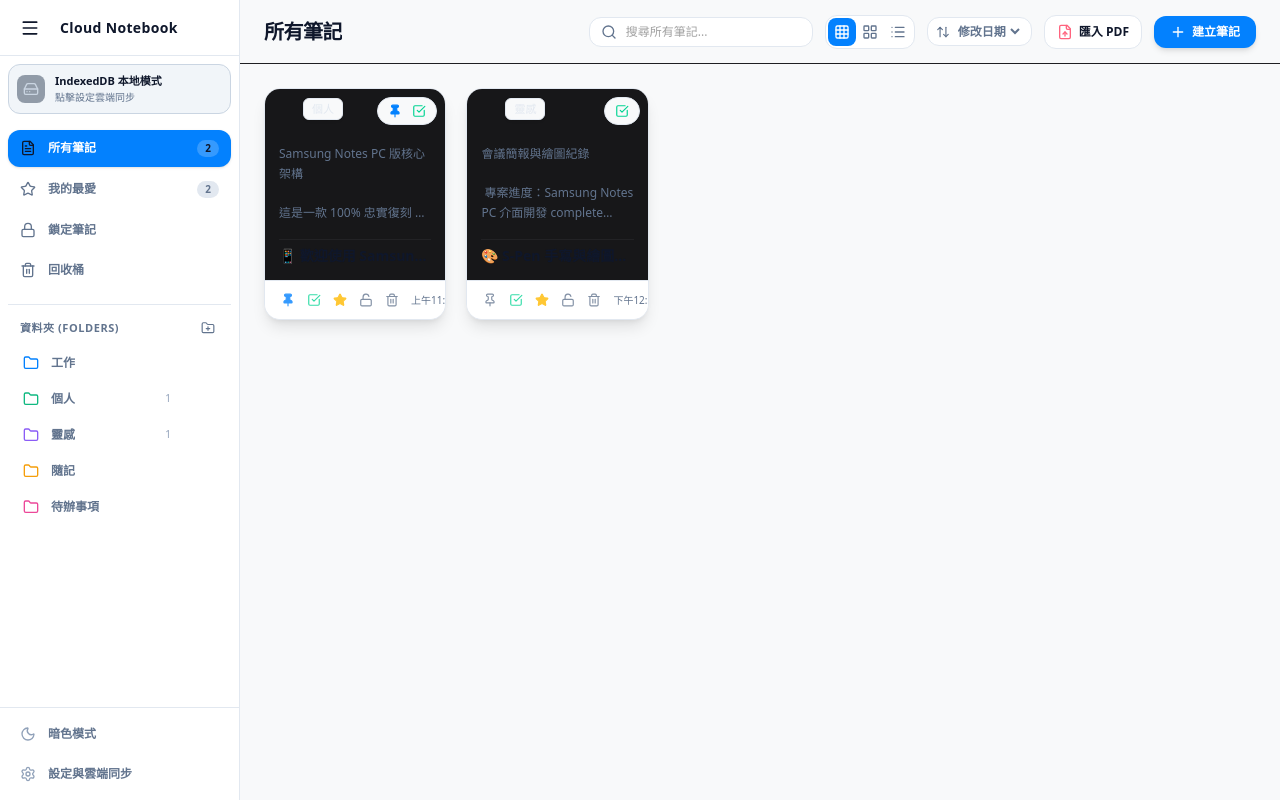
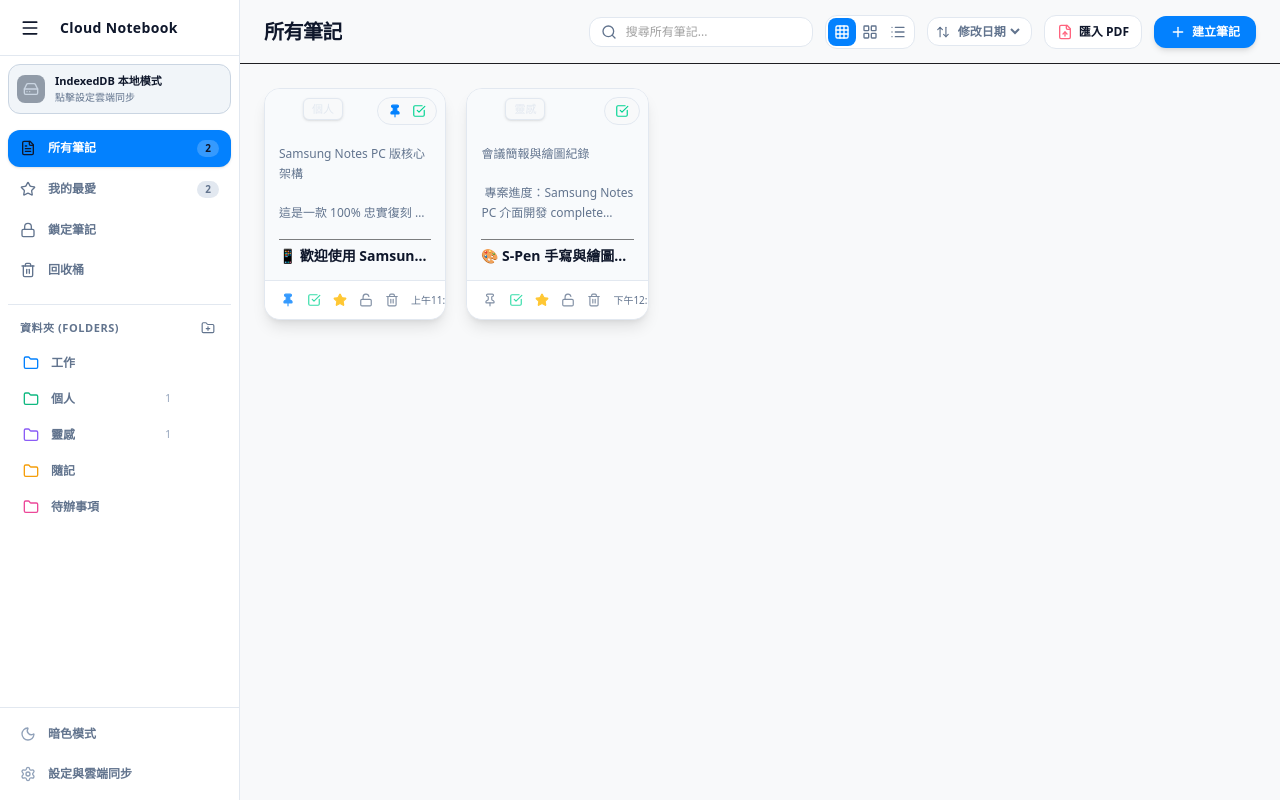
Before and after one commit to garylin89111-hub/cloud-notebook, a React (Vite) app: page / in a window 1280 px wide. Both pictures are taken after a click on the button "亮色模式". Built offline with nearby package versions, Linux system fonts and the light colour scheme.

Commit message:
fix: make gallery note preview backgrounds light in light mode

```diff
--- a/src/components/GalleryView.tsx
+++ b/src/components/GalleryView.tsx
@@ -332,7 +332,7 @@
               }`}
             >
               {/* Card Preview Area */}
-              <div className={`${isSmallGrid ? 'h-36 p-2.5' : 'h-48 p-3.5'} bg-[#171719] border-b border-slate-200 dark:border-[#2C2C30] relative overflow-hidden flex flex-col justify-between`}>
+              <div className={`${isSmallGrid ? 'h-36 p-2.5' : 'h-48 p-3.5'} bg-slate-50 dark:bg-[#171719] border-b border-slate-200 dark:border-[#2C2C30] relative overflow-hidden flex flex-col justify-between`}>
                 {/* Top-Left Group: Selection Circle Checkbox & Folder Badge */}
                 <div className={`absolute ${isSmallGrid ? 'top-1.5 left-1.5' : 'top-2 left-2'} z-30 flex items-center gap-1.5 max-w-[70%]`}>
                   <button
@@ -410,7 +410,7 @@
                     </div>
                   ) : hasDrawing ? (
                     /* Drawing Canvas Image Preview */
-                    <div className="w-full h-full flex items-center justify-center overflow-hidden rounded-lg bg-[#222225] p-1">
+                    <div className="w-full h-full flex items-center justify-center overflow-hidden rounded-lg bg-white dark:bg-[#222225] p-1">
                       <img
                         src={note.drawings[0].dataUrl}
                         alt="Drawing Preview"
@@ -419,7 +419,7 @@
                     </div>
                   ) : imagePreview ? (
                     /* Inserted Image Preview */
-                    <div className="w-full h-full flex items-center justify-center overflow-hidden rounded-lg bg-[#222225] p-1">
+                    <div className="w-full h-full flex items-center justify-center overflow-hidden rounded-lg bg-white dark:bg-[#222225] p-1">
                       <img
                         src={imagePreview}
                         alt="Image Preview"
```
